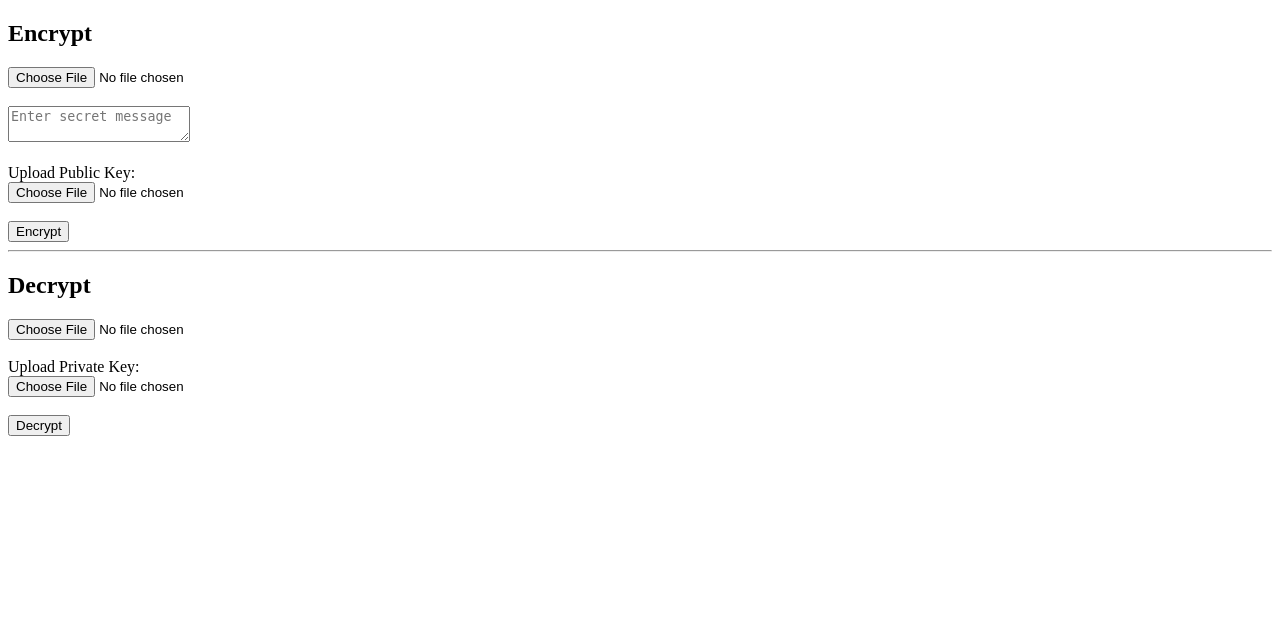
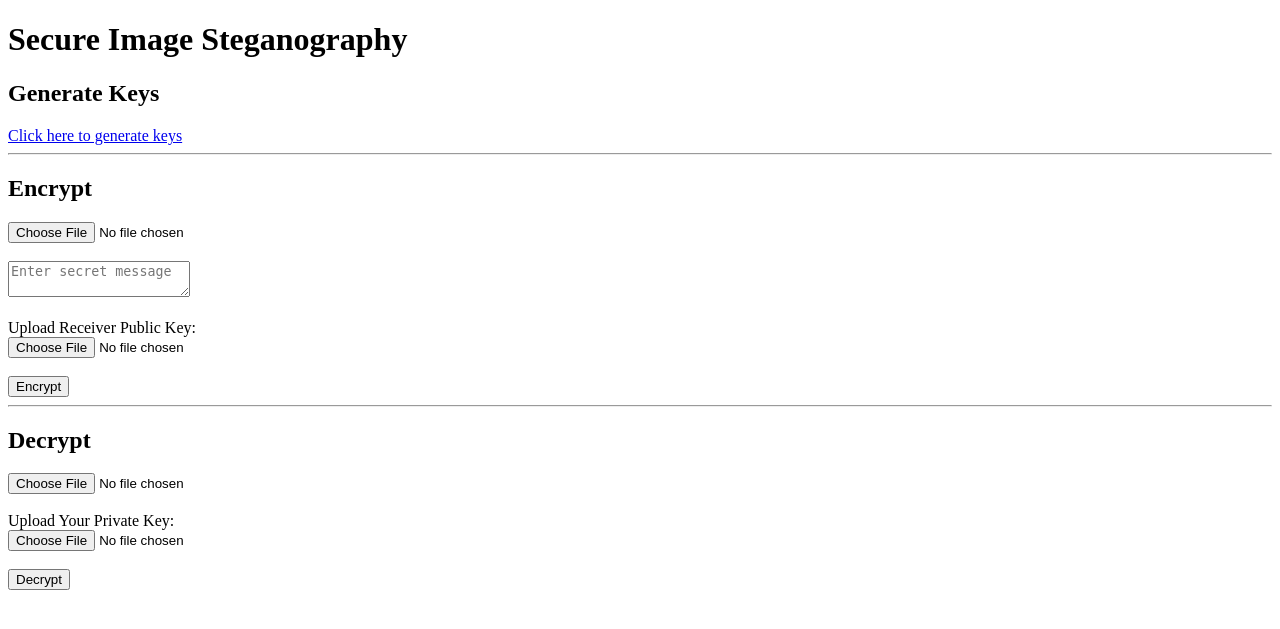
Before and after one commit to suchitra1413/ImageStego, a Flask app: page / in a window 1280 px wide. Shown: the top 629 px of the page. Run offline with Flask 3, Linux system fonts and the light colour scheme.

Commit message:
Update labels for key uploads in index.html

```diff
--- a/templates/index.html
+++ b/templates/index.html
@@ -5,13 +5,19 @@
 </head>
 <body>
 
+<h1>Secure Image Steganography</h1>
+
+<h2>Generate Keys</h2>
+<a href="/generate_keys">Click here to generate keys</a>
+
+<hr>
+
 <h2>Encrypt</h2>
 <form action="/encrypt" method="post" enctype="multipart/form-data">
     <input type="file" name="image" required><br><br>
-
     <textarea name="message" placeholder="Enter secret message"></textarea><br><br>
 
-    <label>Upload Public Key:</label><br>
+    <label>Upload Receiver Public Key:</label><br>
     <input type="file" name="public_key" required><br><br>
 
     <button type="submit">Encrypt</button>
@@ -23,7 +29,7 @@
 <form action="/decrypt" method="post" enctype="multipart/form-data">
     <input type="file" name="image" required><br><br>
 
-    <label>Upload Private Key:</label><br>
+    <label>Upload Your Private Key:</label><br>
     <input type="file" name="private_key" required><br><br>
 
     <button type="submit">Decrypt</button>
```
